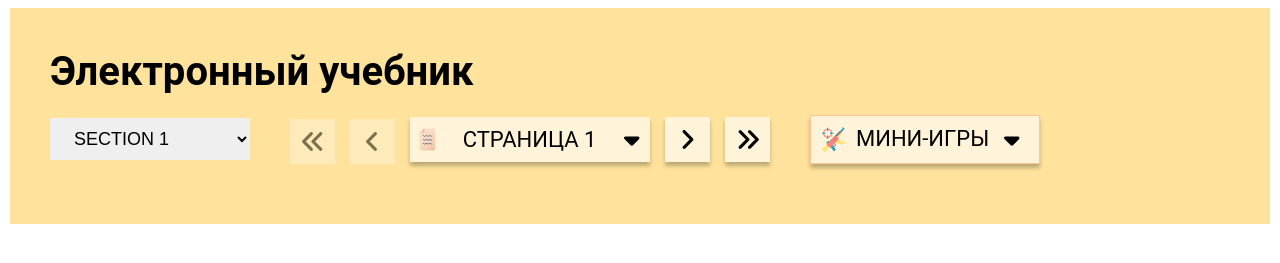
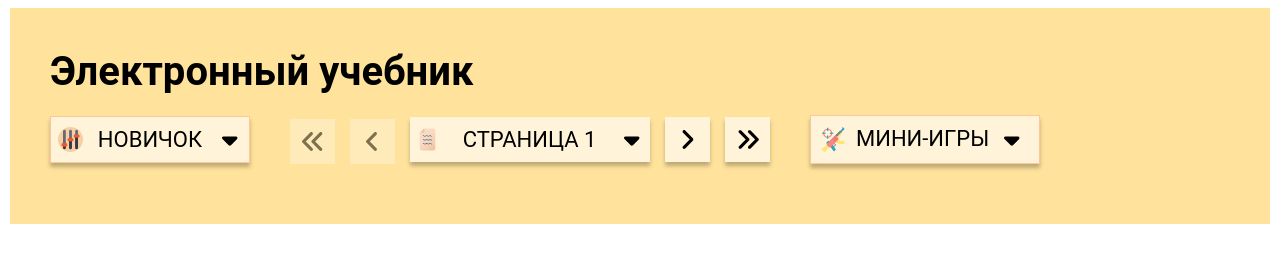
Before and after one commit to igorpex/rslang, a website built with webpack: page src/index.html in a window 1280 px wide. Both pictures are taken after a click on the link "E-Book". Shown: the part 77-340 px from the top of the page. Built offline with nearby package versions, Linux system fonts and the light colour scheme; no server answers.

Commit message:
feat: change select-form to level-list

```diff
--- a/src/components/book-options/bookInput.ts
+++ b/src/components/book-options/bookInput.ts
@@ -1,29 +1,48 @@
 import Component from "../../utils/component";
+import ListItem from "../shared/list/list";
 import UIInput from "../UI/input/input";
 
 class BookInput extends Component{
-    input: UIInput;
+    // input: UIInput;
     updateGroup: (group: number) => void =() => {};
     private group = 0;
     amountOfLevel = 7;
-
+    nameArray = ['Новичок', 'Ученик', 'Мыслитель',  'Кандидат',  'Мастер',  'Эксперт',
+          'Сложные'];
+    levelTitle: Component;
     constructor(
         parentNode: HTMLElement,
         buttonText: string,
         styles: string[] = [],
     ) {
-        super(parentNode, 'div', ['wrapper-input']);
-        this.input = new UIInput(this.element, 'select', ['book-input']);
-        const select = this.input.element as HTMLInputElement;
+        super(parentNode, 'div', ['wrapper-level']);
 
-        for( let i = 1; i <= this.amountOfLevel; i++) {
-          const option = new Component(select, 'option', ['input__option'], `Section ${i}`);
-          const item = option.element as HTMLInputElement;
-          item.value = `${i}`;
+        const levelHeader = new Component(this.element, 'div', ['level__header']);
+        const levelIcon = new Component(levelHeader.element, 'span', ['level__icon']);
+        levelIcon.element.style.backgroundImage = `url(./levels-icon.svg)`;
+        this.levelTitle = new Component(levelHeader.element, 'div', ['level__title']);
+        this.levelTitle.element.innerHTML = 'Новичок';
+        const levelBtn = new Component(levelHeader.element, 'span', ['level__btn']);
+        levelBtn.element.style.backgroundImage = `url(./down-arrow.svg)`;
+
+        const levelList = new Component(this.element, 'ul', ['level__list']);
+        for(let i = 0; i < this.nameArray.length; i++) {
+          const listItem = new ListItem(levelList.element, i, this.nameArray[i]);
+          listItem.onClickButton = (e) => {
+            const target = e.target as HTMLElement;
+            this.group = Number(target.getAttribute('data-group'));
+            this.redrawPage(target);
+          }
+          listItem.element.setAttribute('data-group', `${i}`);
         }
-        select.addEventListener('change', () => {
-            this.updateGroup(Number(select.value) - 1);
+
+        this.element.addEventListener('click', () => {
+            levelList.element.classList.toggle('open');
           });
+    }
+    redrawPage(target: HTMLElement){
+      this.updateGroup(this.group);
+      this.levelTitle.element.innerHTML = `${target.innerHTML}`;
     }
 }
 export default BookInput;
--- a/src/components/book-options/options.scss
+++ b/src/components/book-options/options.scss
@@ -1,5 +1,4 @@
 $color-options: rgba(255, 244, 217, 1);
-$color-border-btn: rgba(255, 198, 156, 1);
 $color-header-bg: rgba(255, 198, 156, 1);
 
 .book-options{
@@ -11,13 +10,53 @@ $color-header-bg: rgba(255, 198, 156, 1);
     justify-content: start;
     gap: 4rem;
 }
-.wrapper-input{
+.wrapper-level{
     position: relative;
     background-color: $color-options;
     width: 20rem;
     display: flex;
     align-items: center;
     justify-content: center;
+    cursor: pointer;
+}
+.level__header{
+    padding: 1rem 0.7rem 1rem 0.7rem;
+    border: 1px solid #FFC69C;
+    display: flex;
+    font-size: 2.2rem;
+    flex-direction: row;
+    justify-content: space-between;
+    gap: 1rem;
+    width: 20rem;
+    background-color: rgba(255, 244, 217, 1);
+    box-shadow: 0px 4px 4px rgba(0, 0, 0, 0.25);
+    text-transform: uppercase;
+}
+.level__icon,
+.level__btn{
+    display: block;
+    background-repeat: no-repeat;
+    width: 2.5rem;
+    height: 2.5rem;
+    background-size: contain;
+    background-position: center center;
+}
+.level__list.open{
+    top: 4.5rem;;
+    list-style: none;
+    padding: 1rem 0 1rem 2.5rem;
+    z-index: 10;
+    border: 1px solid #FFC69C;
+    display: flex;
+    flex-direction: column;
+    position: absolute;
+    left: 0;
+    width: 20rem;
+    background-color: $color-options;
+    box-shadow: 0px 4px 4px rgba(0, 0, 0, 0.25);
+}
+.level__list{
+    display: none;
 }
 // .wrapper-input::after{
 //         content: '\25BC';
@@ -32,22 +71,19 @@ $color-header-bg: rgba(255, 198, 156, 1);
 // .ui-input::-ms-expand{
 //     display: none;
 // }
-.book-input{
-    padding: 1rem;
-    width: 20rem;
-    padding-left: 2rem;
-    outline: none;
-    border: none;
-    font-size: 1.8rem;
-    line-height: 2.663rem;
-    text-transform: uppercase;
-}
-.book-input::-ms-expand {
-    display: none;
-}
-.input__option{
-
-}
+// .book-input{
+//     padding: 1rem;
+//     width: 20rem;
+//     padding-left: 2rem;
+//     outline: none;
+//     border: none;
+//     font-size: 1.8rem;
+//     line-height: 2.663rem;
+//     text-transform: uppercase;
+// }
+// .book-input::-ms-expand {
+//     display: none;
+// }
 .book-options__game {
     position: relative;
     width: 23rem;
@@ -86,7 +122,7 @@ $color-header-bg: rgba(255, 198, 156, 1);
     list-style: none;
     padding: 1rem 0 1rem 2.5rem;
     z-index: 10;
-    border: 1px solid $color-border-btn;
+    border: 1px solid $color-header-bg;
     background-color: $color-header-bg;
     display: flex;
     flex-direction: column;
```
Also changed, not shown: public/levels-icon.svg (added).
